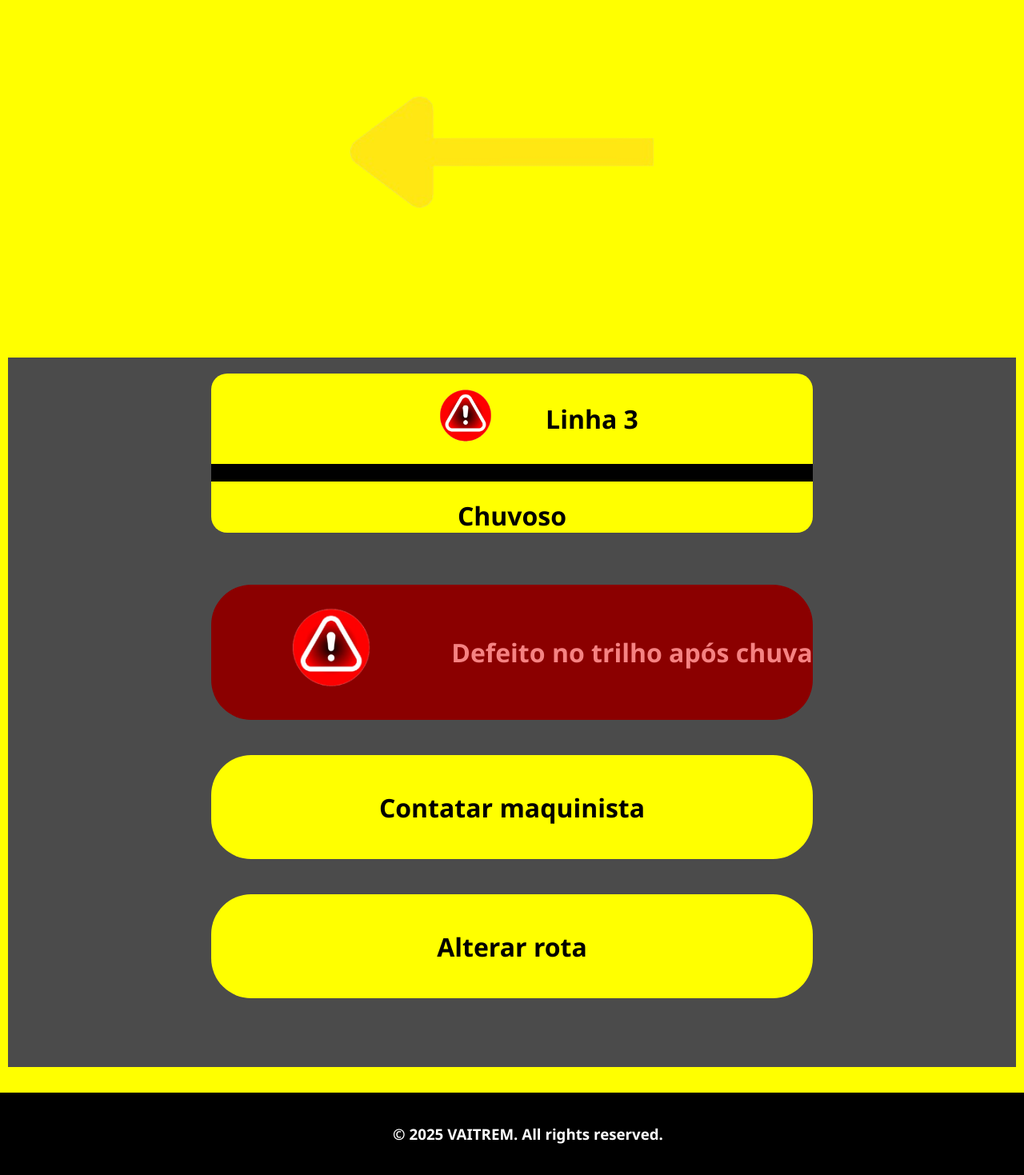
After one commit to ViniciusTn/Aplicacao_do_mockup, a PHP site: page /public/GestaoDeRotas.html in a window 1280 px wide. The commit adds this page. Shown: the whole page at 80% size. Run offline with PHP 8.4, Linux system fonts and the light colour scheme.

Commit message:
add - pagina de gestao de rotas incompleto

```diff
--- /dev/null
+++ b/public/GestaoDeRotas.html
@@ -0,0 +1,73 @@
+<html lang="en">
+<head>
+    <meta charset="UTF-8">
+    <meta name="viewport" content="width=device-width, initial-scale=1.0">
+    <link rel="stylesheet" href="../styles/Style.css">
+    <link rel="icon" href="../assets/icons/iconeVaitrem.png" type="image/png">
+    <script src="../scripts/ValidarLogin.js"></script>
+    <title>Carregamento</title>
+
+</head>
+<body>
+
+    <header>
+        <div class="s">
+        <img src="../assets/imgs/Voltar.png" alt="">
+        </div>
+        <br>
+        <div id="Navbar2">
+        </div>
+    </header>
+
+    <main>
+        <div class="Teste">
+            <div>
+            <div class="Container">
+                <div class="LinhaChuva">
+                    <img class="Alerta2" src="../assets/imgs/Alerta.png" alt="">
+                    <h1>Linha 3</h1>
+                </div>
+                <div class="TelaLinha">
+                    <br>
+                    <img src="" alt="">
+                    <br>
+                </div>
+                <h1>Chuvoso</h1>
+            </div>
+            <br>
+            <br>
+            <div class="DefeitoChuva">
+                <br>
+                <img class="Alerta" src="../assets/imgs/Alerta.png" alt="">
+                <h1>Defeito no trilho após chuva </h1>
+            </div>
+            <br>
+            <br>
+            <div class="ContatarMaquinista">
+                <br>
+                <h1>Contatar maquinista</h1>
+                <br>
+            </div>
+            <br>
+            <br>
+            <div class="AlterarRota">
+                <br>
+                <h1>Alterar rota</h1>
+                <br>
+            </div>
+            <br>
+            <br>
+            <br>
+        </div>
+        </div>
+    </main>
+
+    <footer>
+        <br>
+        <div class="direitos">
+        <h3> © 2025 VAITREM. All rights reserved.</h3>
+        </div>
+    </footer>
+
+</body>
+</html>
--- a/styles/Style.css
+++ b/styles/Style.css
@@ -146,3 +146,58 @@ a{
   justify-content: center;
  align-items: center;
 }
+
+.Container{
+    background-color: yellow;
+    color: black;
+    text-align: center;
+    border-radius: 20px;
+}
+
+.TelaLinha{
+    background-color: black;
+}
+
+.ContatarMaquinista{
+    background-color: yellow;
+    text-align: center;
+    border-radius: 50px;
+}
+
+.DefeitoChuva{
+    color: rgb(245, 130, 130);
+    text-align: center;
+    background-color: darkred;
+    border-radius: 50px;
+    display: flex;
+    align-items: center;
+    justify-content: center;
+}
+
+.AlterarRota{
+    background-color: yellow;
+    text-align: center;
+    border-radius: 50px;
+}
+
+.Alerta{
+    width: 300px;
+}
+
+.Alerta2{
+    width: 200px;
+}
+
+.Teste{
+    text-align: center;
+    align-items: center;
+    justify-content: center;
+    display: flex;
+}
+
+.LinhaChuva{
+    display: flex;
+    text-align: center;
+    align-items: center;
+    justify-content: center;
+}
```
